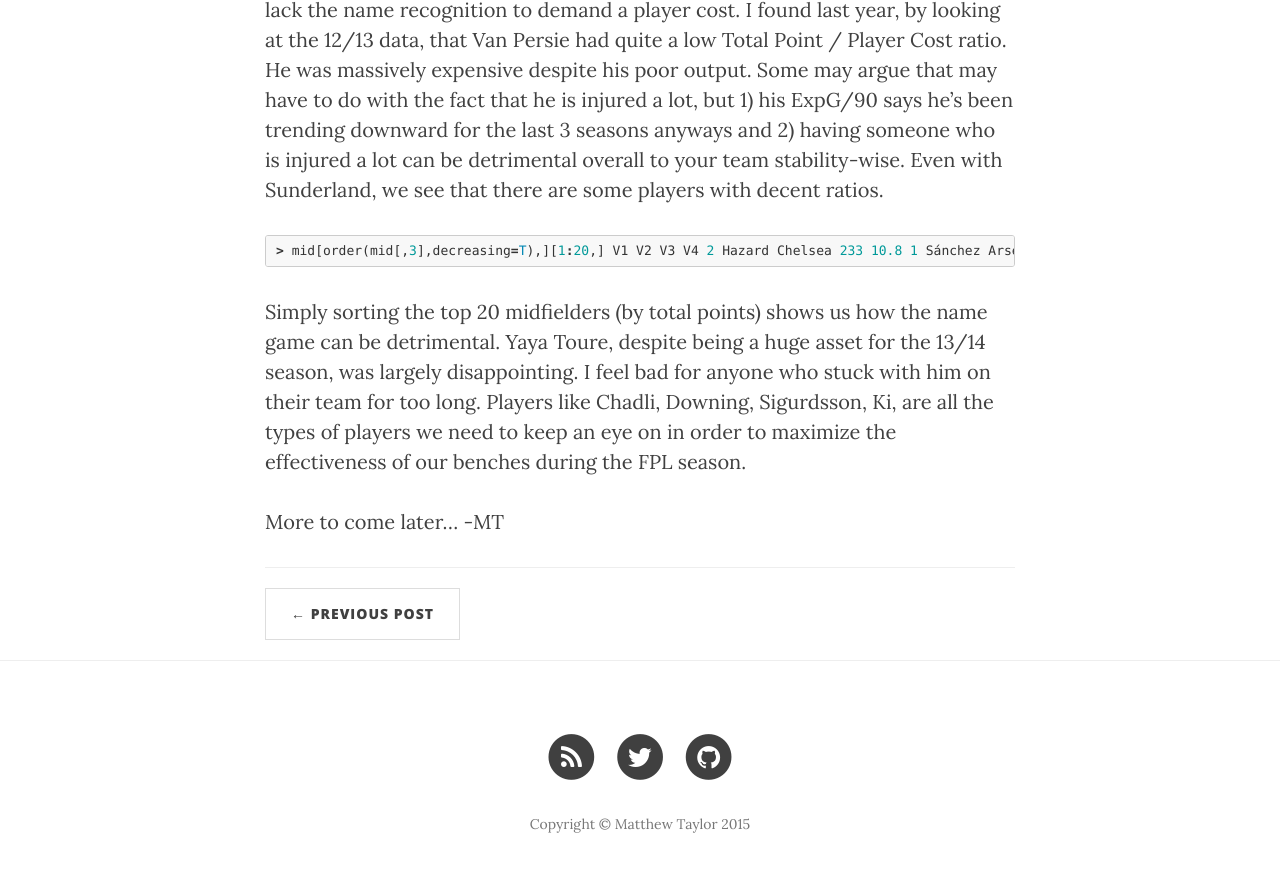
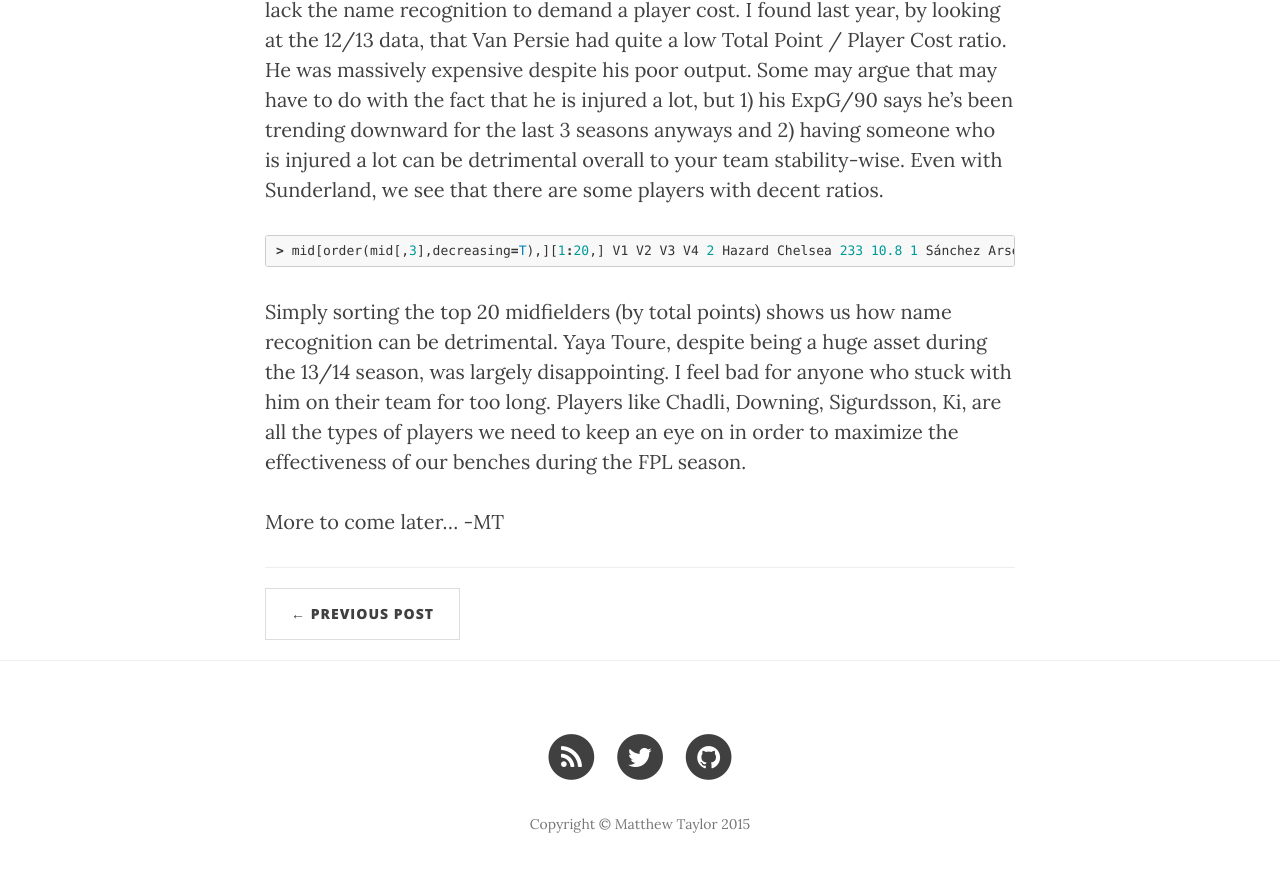
Before and after one commit to MatthewTylr/matthewtylr.github.io, a Jekyll site: the page built from _posts/2015-7-7-FPL-Team-Composition.md, in a window 1280 px wide and 900 px high, scrolled down 2983 px. Shown: the top 872 px of the window. Built offline with Jekyll 4.4.1, drawn with Linux system fonts in a browser that asks for light colours; nearby versions of some CDN libraries.

Commit message:
Fixed some odd wording.

```diff
--- a/_posts/2015-7-7-FPL-Team-Composition.md
+++ b/_posts/2015-7-7-FPL-Team-Composition.md
@@ -44,7 +44,7 @@ Interestingly enough, a lot of the time I want to try and find the "next" Harry
 16         Oscar        Chelsea 126  7.9
 ~~~
 
-Simply sorting the top 20 midfielders (by total points) shows us how the name game can be detrimental. Yaya Toure, despite being a huge asset for the 13/14 season, was largely disappointing. I feel bad for anyone who stuck with him on their team for too long. Players like Chadli, Downing, Sigurdsson, Ki, are all the types of players we need to keep an eye on in order to maximize the effectiveness of our benches during the FPL season.
+Simply sorting the top 20 midfielders (by total points) shows us how name recognition can be detrimental. Yaya Toure, despite being a huge asset during the 13/14 season, was largely disappointing. I feel bad for anyone who stuck with him on their team for too long. Players like Chadli, Downing, Sigurdsson, Ki, are all the types of players we need to keep an eye on in order to maximize the effectiveness of our benches during the FPL season.
 
 More to come later...
 -MT
```
